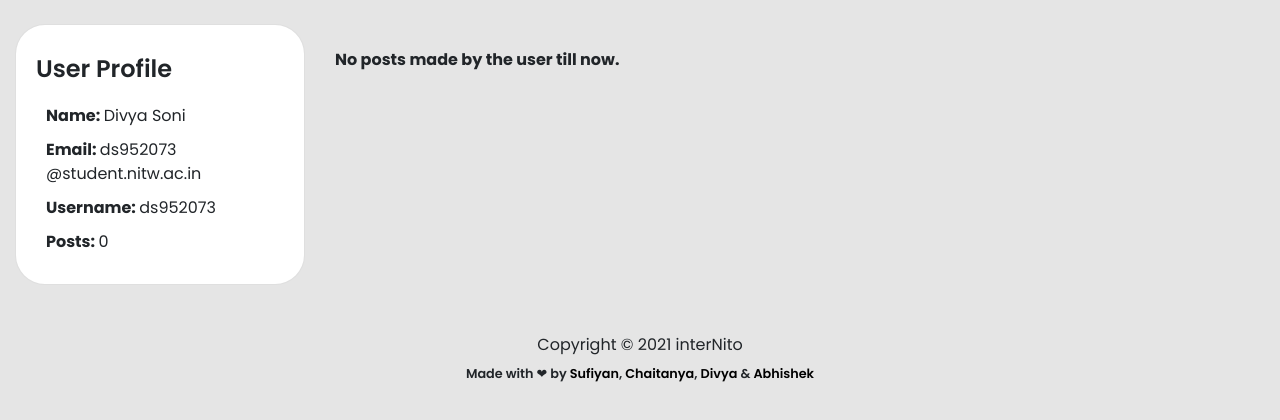
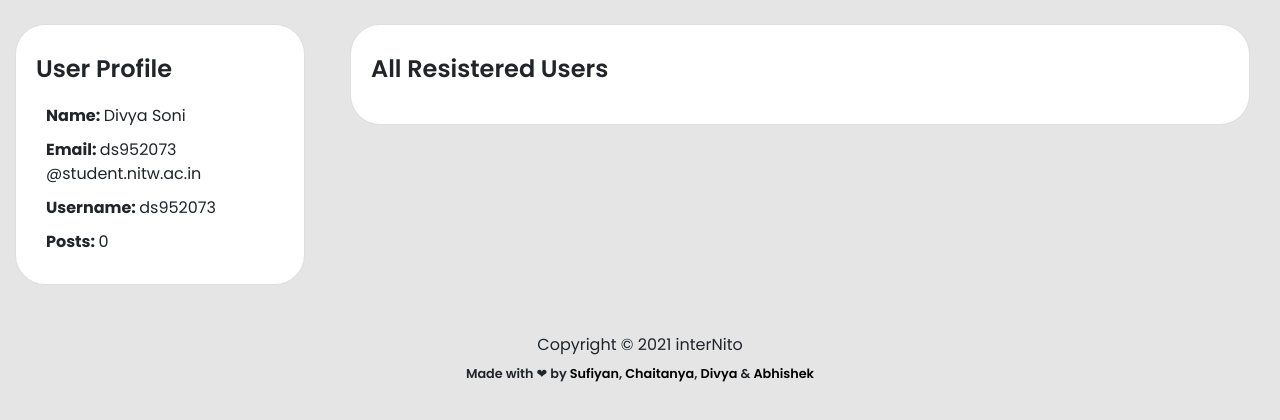
Before and after one commit to divya-soni-14/internito, a Django app: a page that uses backend/templates/profile.html in a window 1280 px wide. Shown: the part 62-482 px from the top of the page. Run offline with Django 3.2, Linux system fonts and the light colour scheme; a user stored in the database is signed in; data comes from the database, SQL or seed files in the repository; some libraries are stand-ins or nearby versions.

Commit message:
admin panel

```diff
--- a/backend/templates/profile.html
+++ b/backend/templates/profile.html
@@ -130,6 +130,27 @@
       {% endif %}
     </div>
     <div class="col-lg-9">
+
+      {% if request.user.is_staff %}
+
+      <div class="col">
+        <div class="card post-card mt-4">
+          <div class="card-body">
+            <h4 class="card-title">All Resistered Users</h4>
+      {% for site_user in all_users %}
+
+      {% if not site_user.is_staff %}
+      <p>{{site_user.first_name}} {{site_user.last_name}} : <a href="{% url 'profile' site_user.username %}" class="ml-3 btn-sm btn-primary">{{site_user.username}}</a></p>
+      {% endif %}
+
+      {% endfor %}
+        </div>
+        </div>
+        </div>
+
+      {% else %}
+
+
       {% if msg_empty %} <br><br>
       <p><strong>{{msg_empty}}</strong></p>
       {% endif %}
@@ -182,6 +203,8 @@
         </div>
       </div>
       {% endfor %}
+      {% endif %}
+
     </div>
   </div>
 </div>
```
